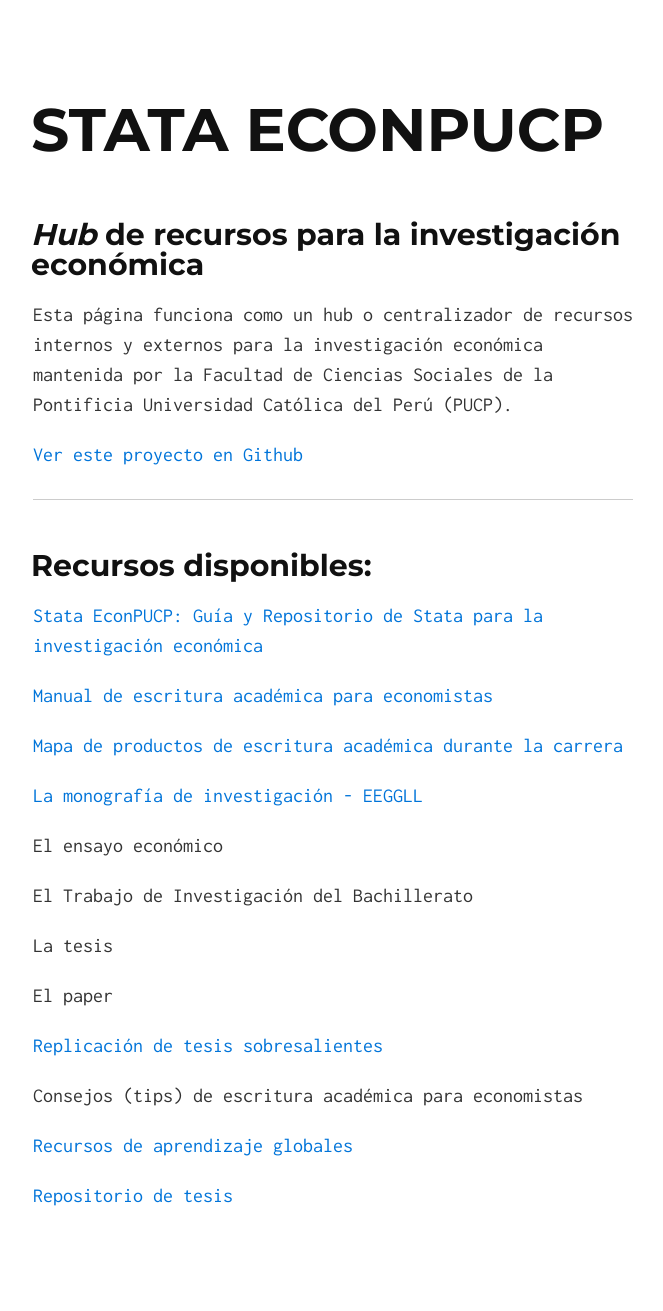
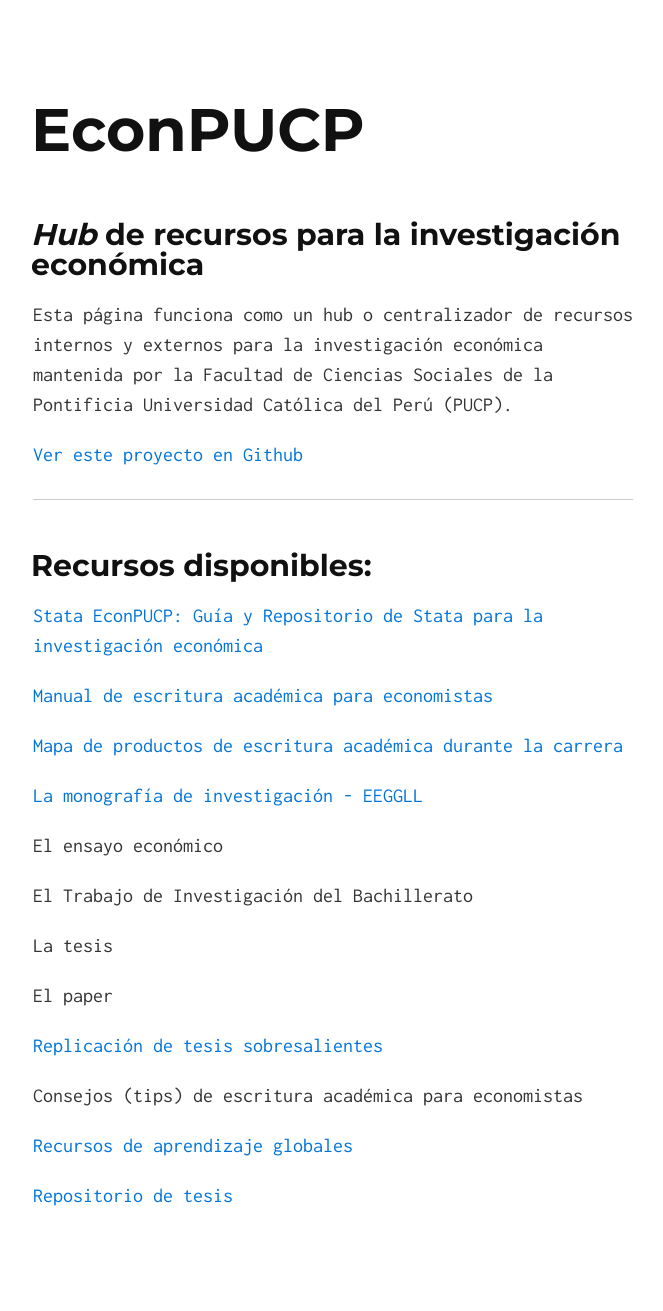
Before and after one commit to EconPUCP/EconPUCP.github.io, a Jekyll site: the page built from docs/index.md, in a window 1280 px wide. Shown: the whole page, without its empty margins (307-970 px from the left). Built offline with Jekyll 4.4.1, drawn with Linux system fonts in a browser that asks for light colours; our own code applies the rules of GitHub Pages for plain Markdown files; part of the change alters nothing that is shown.

Commit message:
Update _config.yml

```diff
--- a/docs/_config.yml
+++ b/docs/_config.yml
@@ -1,7 +1,7 @@
 # Site settings
 title: EconPUCP
-tag_text: STATA ECONPUCP
-description: Solo is a Jekyll theme that supports single-page websites only, but supports them well. Yes, it’s responsive.
+tag_text: EconPUCP
+description: Hub de recursos para la investigación económica
 
 # Build settings
 markdown: kramdown
```
